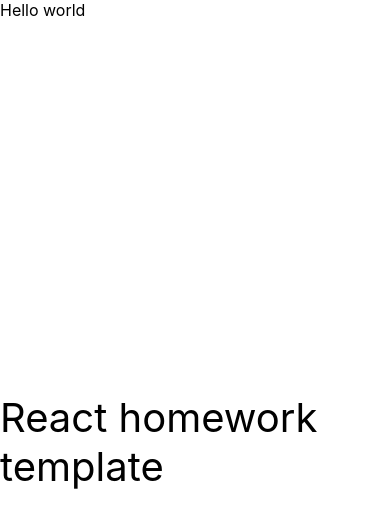
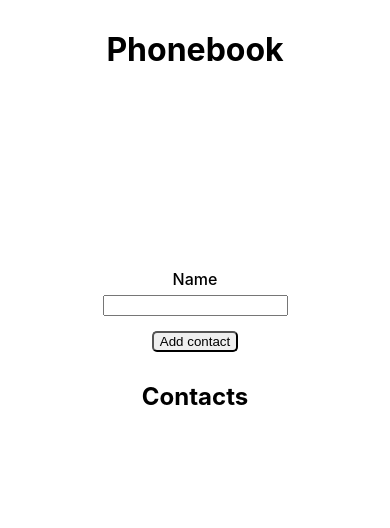
Before and after one commit to Blazej90/goit-react-hw-02-phonebook, a React (Create React App) app: page / in a window 390 px wide. Shown: the top 528 px of the page. Built offline with nearby package versions, Linux system fonts and the light colour scheme.

Commit message:
add name to phonebook

```diff
--- a/package.json
+++ b/package.json
@@ -7,6 +7,7 @@
     "@testing-library/jest-dom": "^5.16.3",
     "@testing-library/react": "^12.1.4",
     "@testing-library/user-event": "^13.5.0",
+    "nanoid": "^5.0.4",
     "react": "^18.1.0",
     "react-dom": "^18.1.0",
     "react-scripts": "5.0.1",
--- a/src/components/App.jsx
+++ b/src/components/App.jsx
@@ -1,16 +1,70 @@
+import React, { useState } from 'react';
+import { nanoid } from 'nanoid';
+
+import styles from './App.module.css';
+
 export const App = () => {
+  const [state, setState] = useState({
+    contacts: [],
+    name: '',
+  });
+
+  const handleNameChange = event => {
+    const regex = /^[a-zA-ZąćęłńóśźżĄĆĘŁŃÓŹŻ' -]+$/;
+    const inputValue = event.target.value;
+    if (regex.test(inputValue) || inputValue === '') {
+      setState(prevState => ({
+        ...prevState,
+        name: inputValue,
+      }));
+    }
+  };
+
+  const handleAddContact = () => {
+    if (state.name.trim() !== '') {
+      const newContact = {
+        id: nanoid(),
+        name: state.name,
+      };
+
+      setState(prevState => ({
+        contacts: [...prevState.contacts, newContact],
+        name: '',
+      }));
+    }
+  };
+
   return (
-    <div
-      style={{
-        height: '100vh',
-        display: 'flex',
-        justifyContent: 'center',
-        alignItems: 'center',
-        fontSize: 40,
-        color: '#010101'
-      }}
-    >
-      React homework template
+    <div className={styles.appContainer}>
+      <h1 className={styles.pageTitle}>Phonebook</h1>
+      <p className={styles.name}>Name</p>
+      <label className={styles.labelName}>
+        <input
+          type="text"
+          name="name"
+          pattern="^[a-zA-Ząćęłńóśźż' -]+$"
+          title="Name may contain only letters, apostrophe, dash, spaces, and Polish characters (ą, ę, ł, ó, ś, ż, ź, ć, ń)"
+          required
+          value={state.name}
+          onChange={handleNameChange}
+          className={styles.input}
+        />
+      </label>
+
+      <button onClick={handleAddContact} className={styles.addContactBtn}>
+        Add contact
+      </button>
+
+      <div>
+        <h2 className={styles.contactsHeading}>Contacts</h2>
+        <ul className={styles.contactList}>
+          {state.contacts.map(contact => (
+            <li key={contact.id} className={styles.contactItem}>
+              {contact.name}
+            </li>
+          ))}
+        </ul>
+      </div>
     </div>
   );
 };
--- /dev/null
+++ b/src/components/App.module.css
@@ -0,0 +1,25 @@
+.appContainer {
+  /* height: 100vh; */
+  display: flex;
+  flex-direction: column;
+  align-items: center;
+  justify-content: center;
+}
+
+.pageTitle {
+  margin: 0;
+  padding-top: 30px;
+  padding-bottom: 200px;
+}
+
+.name {
+  margin: 0;
+  font-weight: 500;
+  padding-bottom: 5px;
+}
+
+.addContactBtn {
+  margin-top: 15px;
+  border-radius: 5px;
+  margin-bottom: 10px;
+}
--- a/src/index.js
+++ b/src/index.js
@@ -5,7 +5,6 @@
 
 ReactDOM.createRoot(document.getElementById('root')).render(
   <React.StrictMode>
-    <div>Hello world</div>
     <App />
   </React.StrictMode>
 );
```
Also changed, not shown: 1 other file (tests, documents, lock files or other folders).
